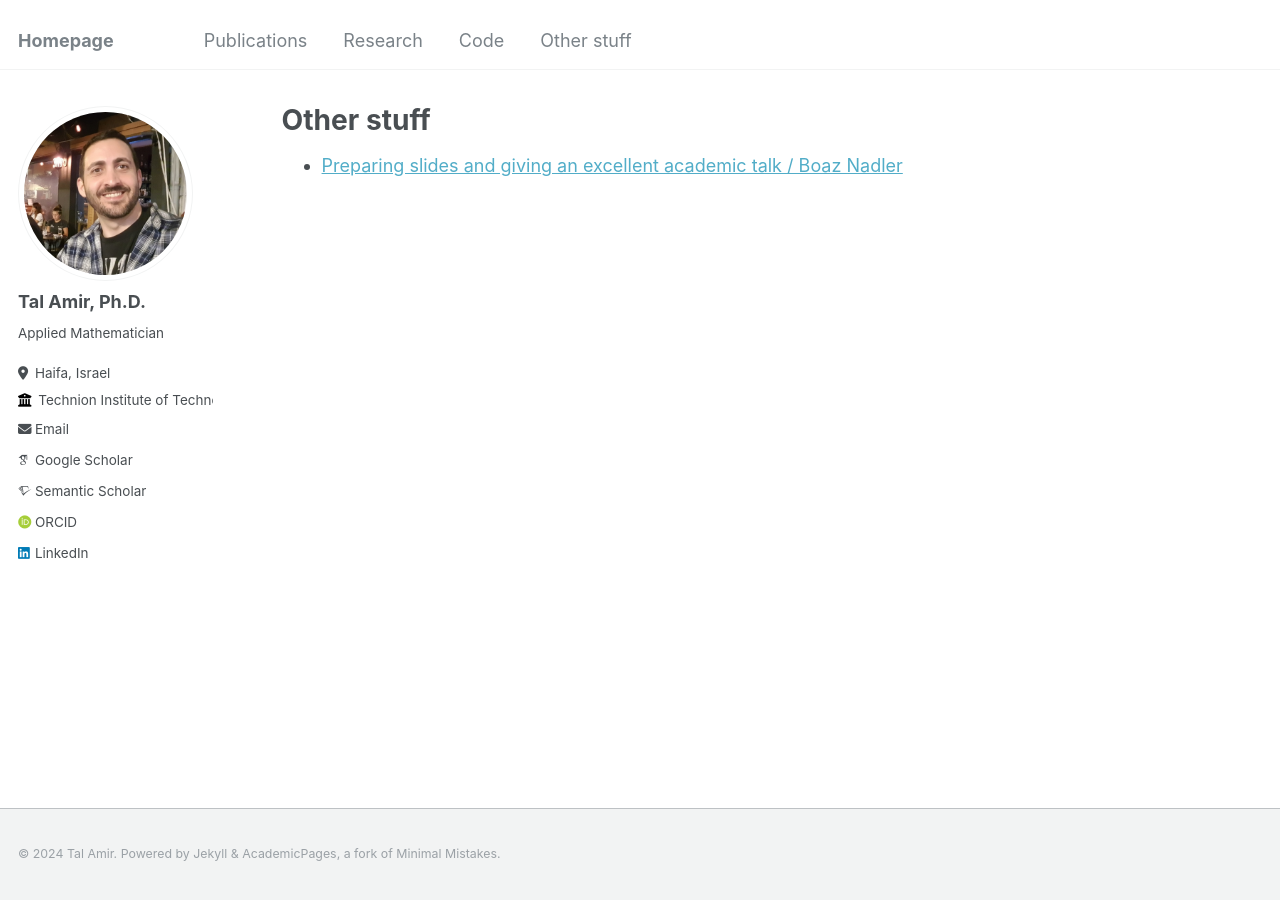
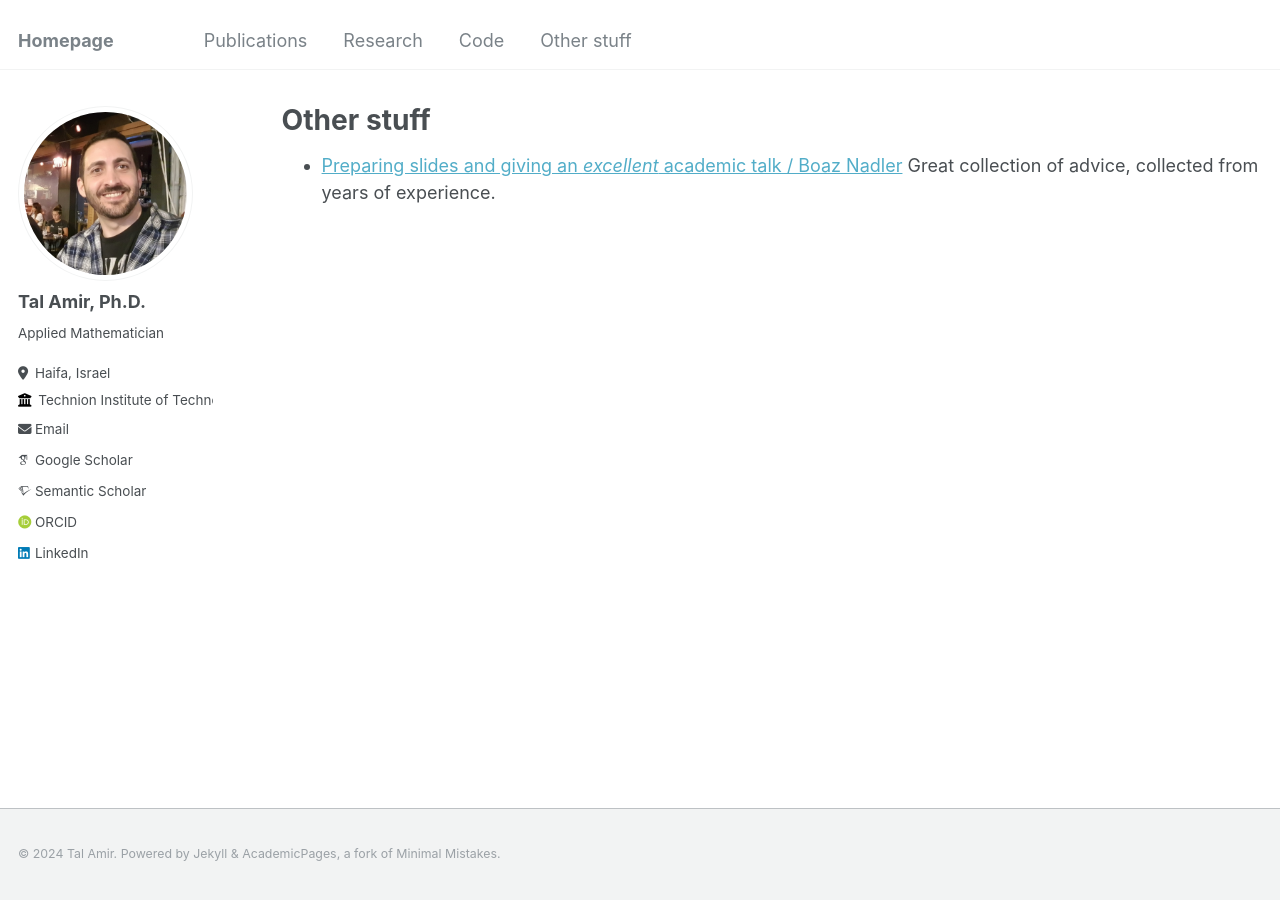
Before and after one commit to tal-amir/tal-amir.github.io, a Jekyll site: the page built from _pages/otherstuff.md, in a window 1280 px wide. Built offline with Jekyll 4.4.1, drawn with Linux system fonts in a browser that asks for light colours; some web fonts are replaced.

Commit message:
Update otherstuff.md

```diff
--- a/_pages/otherstuff.md
+++ b/_pages/otherstuff.md
@@ -8,4 +8,5 @@ author_profile: true
 {% include base_path %}
 
 
-- [Preparing slides and giving an excellent academic talk / Boaz Nadler](https://tal-amir.github.io/files/Preparing slides and giving an excellent academic talk [Boaz Nadler].pdf)
+- [Preparing slides and giving an _excellent_ academic talk / Boaz Nadler](https://tal-amir.github.io/files/Preparing slides and giving an excellent academic talk [Boaz Nadler].pdf)
+  Great collection of advice, collected from years of experience.
```
